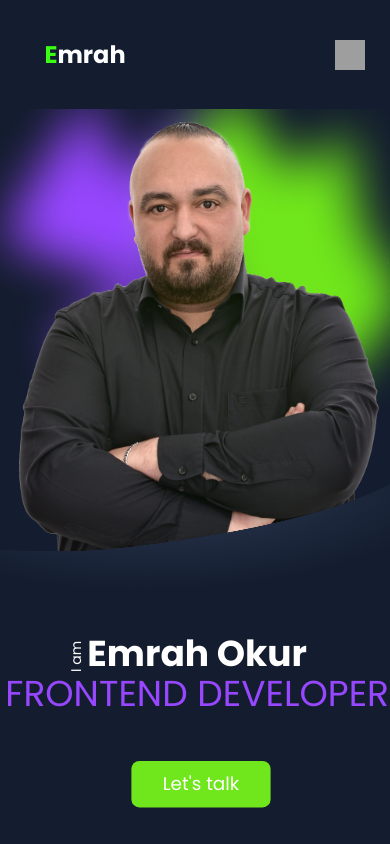
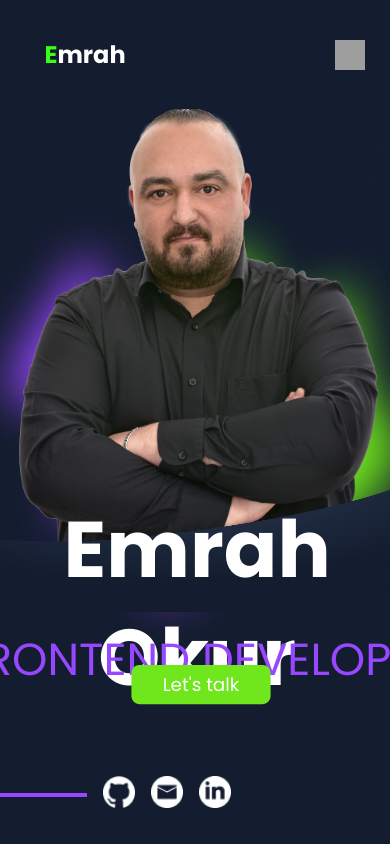
Before and after one commit to EmrahOkur/Emrah-Okur-Portfolio, an Angular app in the folder Emrah-Okur-Portfolio/: page / in a window 390 px wide. Shown: the top 844 px of the page. Built offline with nearby package versions, Linux system fonts and the light colour scheme; grey boxes are pictures that could not be loaded.

Commit message:
iphone se/xr responsive finish

```diff
--- a/Emrah-Okur-Portfolio/src/app/app.component.scss
+++ b/Emrah-Okur-Portfolio/src/app/app.component.scss
@@ -91,7 +91,7 @@
 
             background-image: url('../assets/img/hero-img/28.\ Hero\ Background\ \(1\).png');
             background-repeat: no-repeat;
-            background-position: left 0px top 0px;
+            background-position: left 10px top -20px;
             background-size: 100%  100%;
             z-index: 1;
 
@@ -101,13 +101,13 @@
         @media (max-width: 400px) {
             .background-layer-secondary {
                 position: absolute;
-                width: 100%;
+                width: 110%;
                 height: 168px;
                 top: 444px;
 
                 background-image: url('../assets/img/hero-img/shapeheropage.png');
                 background-repeat: no-repeat;
-                background-position: left 0px top 40px;
+                background-position: left 0px top 30px;
                 background-size: 100%  100%;
                 z-index: 1;
 
--- a/Emrah-Okur-Portfolio/src/app/hero/hero-mobile.component.scss
+++ b/Emrah-Okur-Portfolio/src/app/hero/hero-mobile.component.scss
@@ -18,17 +18,25 @@
 
 // Für kleinere Bildschirme unter 480px
 @media (max-width: 480px) {
-    .secondary-shadow {
-        margin-top: 33vh;
+    .background-shadow {
+        margin-top: -5vh;
+    }
+    .divider {
+        display: flex;
+        width: 93px;
+        margin-left: -31vw;
+        height: 4px;
+        background-color: $purple;
     }
 
-
     .cta-button{
+        width: 133px;
+        height: 49px;
         display: flex;
         justify-content: center;
         align-items: center;
         width: auto;
-        margin-top: -50px;
+        margin-top: -140px !important;
 
 
     }
@@ -37,44 +45,50 @@
         justify-content: center;
         align-items: center;
 
+
     }
 
-    .footer-links{
-        display: none;
-    }
+
+
     .hero-name-title .hero-name h1 {
         position: absolute; /* Aktiviert absolute Positionierung */
         top: 50%; /* Positionierung von oben */
         left: 50%; /* Positionierung von links */
         transform: translate(-50%, -50%) translate(20px, -100px); /* Zentriert und verschiebt */
         text-align: center; /* Zentriert den Text horizontal */
-        font-size: 36px !important; /* Kleinere Schriftgröße */
+        font-size: 79px !important; /* Kleinere Schriftgröße */
+        font-weight: 700;
+        line-height: 44px;
+        width: 100%;
 
 
     }
     .hero-subtitle{
         position: absolute; /* Aktiviert absolute Positionierung */
-    top: 50%; /* Positionierung von oben */
-    left: 50%; /* Positionierung von links */
+    top: 58%; /* Positionierung von oben */
+    left: 51%; /* Positionierung von links */
     transform: translate(-50%, -150%) translate(20px, 30px); /* Zentriert und verschiebt */
     text-align: center; /* Zentriert den Text horizontal */
     }
 
     .hero-subtitle span {
-        font-size: 36px !important; /* Schriftgröße */
+        font-size: 45px !important; /* Schriftgröße */
+        font-weight: 400;
         color: #9747ff; /* Textfarbe */
         font-family: 'Poppins', sans-serif; /* Schriftart */
+
 
     }
     .intro-text {
         position: relative; /* Ermöglicht relative Verschiebung */
-        top: -90px; /* Hebt das Element an */
-        left: 50px;
+        top: -50px; /* Hebt das Element an */
+        left: -90px;
         text-align: center; /* Zentriert den Text */
+
     }
 
     .intro-text p {
-        font-size: 14px !important; /* Schriftgröße */
+        font-size: 35px !important; /* Schriftgröße */
         font-family: 'Poppins', sans-serif;
         color: white;
         margin: 0; /* Entfernt Standard-Abstand */
@@ -82,8 +96,19 @@
 
     .text-section {
         position: relative; /* Ermöglicht relative Verschiebung */
-        transform: translate(-10px, 20px); /* Verschiebt den gesamten Container */
+        transform: translate(-10px, 10px); /* Verschiebt den gesamten Container */
+
+    }.hero-image{
+        margin-top:-15px;
     }
+    .footer-links{
+        display: flex;
+        justify-content: space-between;
+        width: 174px;
+        height: 30px;
+        top:80px;
+    }
+
 
 
 }
@@ -92,6 +117,10 @@
 @media (max-width: 360px) {
     .text-section {
         margin-top: -13vh;
+
+    }
+    .hero-subtitle span{
+        font-size: 33px !important;
     }
 
     .secondary-shadow {
@@ -103,3 +132,96 @@
         width: 352px;
     }
 }
+@media (min-width: 414px) and (max-width: 414px) and (min-height: 896px) and (max-height: 896px) {
+    .background-shadow {
+        margin-top: -3vh;
+    }
+    .divider {
+        display: flex;
+        width: 93px;
+        margin-left: -31vw;
+        height: 4px;
+        background-color: $purple;
+    }
+
+    .cta-button{
+        width: 133px;
+        height: 49px;
+        display: flex;
+        justify-content: center;
+        align-items: center;
+        width: auto;
+        margin-top: -90px !important;
+        margin-left: -50px;
+
+
+    }
+    .hero-name{
+        display: flex;
+        justify-content: center;
+        align-items: center;
+
+
+    }
+
+
+
+    .hero-name-title .hero-name h1 {
+        position: absolute; /* Aktiviert absolute Positionierung */
+        top: 50%; /* Positionierung von oben */
+        left: 50%; /* Positionierung von links */
+        transform: translate(-50%, -50%) translate(20px, -100px); /* Zentriert und verschiebt */
+        text-align: center; /* Zentriert den Text horizontal */
+        font-size: 59px !important; /* Kleinere Schriftgröße */
+        font-weight: 700;
+        line-height: 44px;
+        width: 100%;
+
+
+    }
+    .hero-subtitle{
+        position: absolute; /* Aktiviert absolute Positionierung */
+    top: 50%; /* Positionierung von oben */
+    left: 49.5%; /* Positionierung von links */
+    transform: translate(-50%, -150%) translate(20px, 30px); /* Zentriert und verschiebt */
+    text-align: center; /* Zentriert den Text horizontal */
+    }
+
+    .hero-subtitle span {
+        font-size: 33px !important; /* Schriftgröße */
+        font-weight: 400;
+        color: #9747ff; /* Textfarbe */
+        font-family: 'Poppins', sans-serif; /* Schriftart */
+
+
+    }
+    .intro-text {
+        position: relative; /* Ermöglicht relative Verschiebung */
+        top: -59px; /* Hebt das Element an */
+        left: -25px;
+        text-align: center; /* Zentriert den Text */
+
+    }
+
+    .intro-text p {
+        font-size: 35px !important; /* Schriftgröße */
+        font-family: 'Poppins', sans-serif;
+        color: white;
+        margin: 0; /* Entfernt Standard-Abstand */
+    }
+
+    .text-section {
+        position: relative; /* Ermöglicht relative Verschiebung */
+        transform: translate(5px, 50px); /* Verschiebt den gesamten Container */
+
+    }.hero-image{
+        margin-top:-25px;
+    }
+    .footer-links{
+        display: flex;
+        justify-content: space-between;
+        width: 174px;
+        height: 30px;
+        top:180px;
+    }
+}
--- a/Emrah-Okur-Portfolio/src/app/hero/hero-responsive.component.scss
+++ b/Emrah-Okur-Portfolio/src/app/hero/hero-responsive.component.scss
@@ -169,25 +169,34 @@ $hero-name-width: 350px;
     .text-section {
         justify-content: center;
         margin-left: 7%;
-        margin-top: -3vh;
+        margin-top: 20vh;
     }
 
     .cta-button {
-        margin-top: 5%;
+        margin-top: -20% !important;
     }
 
     .background-layer-secondary{
         margin-top: 12px;
 
     }
+    .footer-links{
+        left:130px;
+        top:70px;
+    }
+
 }
 
 @media (max-width: 390px){
     .cta-button{
-        transform: translateY(-20px) scale(0.8);
+        transform: translateY(20px) scale(0.8) !important;
+
     }
     .hero-image{
         bottom: -10vh !important;
+    }
+    .text-section{
+        margin-top: -180px;
     }
 }
 
@@ -238,9 +247,18 @@ $hero-name-width: 350px;
         margin-top: 350px;
     }
 
-    .cta-button{
-        margin-top: -100px !important;
-        transform: translateY(-20px) scale(0.5);
+    .cta-button {
+        position: absolute;
+        top: 250px; /* Button nach oben oder unten verschieben */
+        transform: translateX(-50%) scale(0.5); /* Zentrierung und Skalierung */
+
+
+
+        &:hover {
+            cursor: pointer;
+            transform: scale(0.5, 0.5);
+            background-color: $purple;
+        }
     }
 
     .text-section .hero-description {
@@ -248,7 +266,7 @@ $hero-name-width: 350px;
         justify-content: center;
         text-align: center;
         transform: scale(0.9);
-        margin-left: 7px;
+        margin-left: -15px;
     }
 
     .text-section .intro-text{
@@ -257,9 +275,11 @@ $hero-name-width: 350px;
 
     }
     .hero-description{
-        margin-top: 100px;
+        margin-top: 20px;
 
     }
+
+
 
 }
 
@@ -268,4 +288,54 @@ $hero-name-width: 350px;
 
     top: -10vh !important;
     }
+    .cta-button {
+        margin-top: -120px !important;
+        transform: translateY(-20px) scale(0.5);
+        transform-origin: top center;
+
+
+        &:hover {
+            cursor: pointer;
+            transform: scale(0.5, 0.5);
+            background-color: $purple;
+        }
+    }
+    .text-section{
+        margin-top: 100px;
+    }
+    .footer-links{
+        left:115px;
+        top: 80px;
+    }
+
 }
+
+@media (max-width: 376px) {
+    .text-section{
+        margin-top: 190px;
+
+    }
+
+    .cta-button{
+        width: 133px;
+        height: 49px;
+        display: flex;
+        justify-content: center;
+        align-items: center;
+        width: auto;
+        margin-top: 60px;
+
+
+    }
+    .footer-links{
+        top:50px;
+    }
+
+
+}
+
+@media (max-width: 430px) {
+    .footer-links{
+        right:30px;
+    }
+}
```
